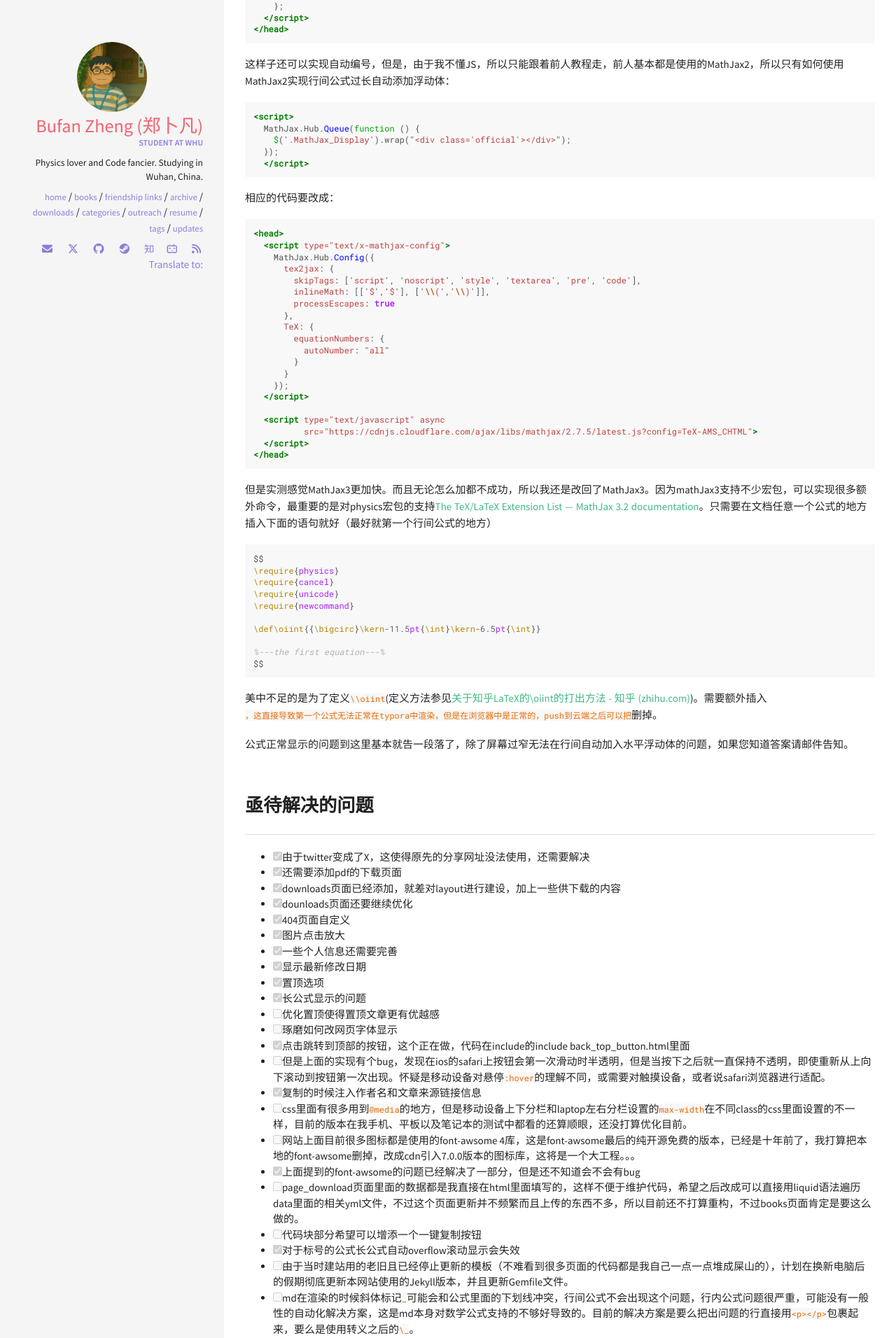
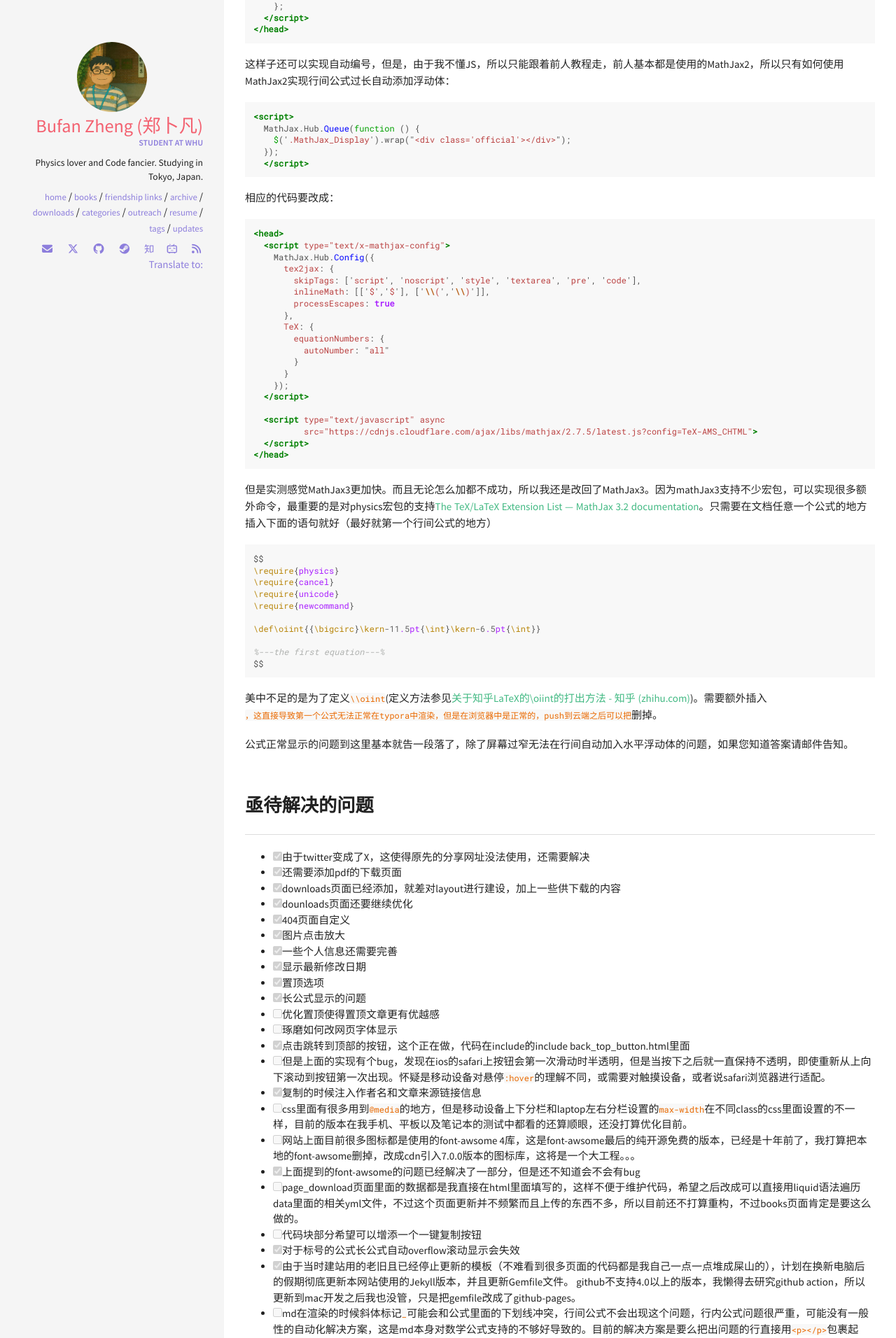
Before and after one commit to WHUZBF/whuzbf.github.io, a Jekyll site: the page built from _posts/2024-5-2-My-First-Blog.md, in a window 1280 px wide. Shown: the part 2235-4147 px from the top of the page at 70% size. Built offline with Jekyll 4.4.1, drawn with Linux system fonts in a browser that asks for light colours; nearby versions of some CDN libraries; comment, search, counter and statistics services are not loaded; some of the changed text lies outside the part shown.

Commit message:
mac上的第一次提交

```diff
--- a/_config.yml
+++ b/_config.yml
@@ -46,7 +46,7 @@
   name: Bufan Zheng (郑卜凡)
   avatar: bufan.jpg
   job: "Student at WHU"
-  bio: "Physics lover and Code fancier. Studying in Wuhan, China."
+  bio: "Physics lover and Code fancier. Studying in Tokyo, Japan."
   email: whuzbf@qq.com
   disqus-shortname: whuzbf-github-io
   twitter:  bufan11886748
--- a/_data/index/updates.yml
+++ b/_data/index/updates.yml
@@ -1,4 +1,7 @@
 # updates data
+- date: 2025-11
+  description:
+    - desc: Switched website development from Windows to Mac.
 - date: 2025-10
   description:
     - desc: I enrolled in University of Tokyo!
--- a/_posts/2024-5-2-My-First-Blog.md
+++ b/_posts/2024-5-2-My-First-Blog.md
@@ -188,13 +188,15 @@
 - [ ] page_download页面里面的数据都是我直接在html里面填写的，这样不便于维护代码，希望之后改成可以直接用liquid语法遍历data里面的相关yml文件，不过这个页面更新并不频繁而且上传的东西不多，所以目前还不打算重构，不过books页面肯定是要这么做的。
 - [ ] 代码块部分希望可以增添一个一键复制按钮
 - [x] 对于标号的公式长公式自动overflow滚动显示会失效
-- [ ] 由于当时建站用的老旧且已经停止更新的模板（不难看到很多页面的代码都是我自己一点一点堆成屎山的），计划在换新电脑后的假期彻底更新本网站使用的Jekyll版本，并且更新Gemfile文件。
+- [x] 由于当时建站用的老旧且已经停止更新的模板（不难看到很多页面的代码都是我自己一点一点堆成屎山的），计划在换新电脑后的假期彻底更新本网站使用的Jekyll版本，并且更新Gemfile文件。
+  github不支持4.0以上的版本，我懒得去研究github action，所以更新到mac开发之后我也没管，只是把gemfile改成了github-pages。
 - [ ] md在渲染的时候斜体标记`_`可能会和公式里面的下划线冲突，行间公式不会出现这个问题，行内公式问题很严重，可能没有一般性的自动化解决方案，这是md本身对数学公式支持的不够好导致的。目前的解决方案是要么把出问题的行直接用`<p></p>`包裹起来，要么是使用转义之后的`\_`。
 - [ ] 你应该会发现即使本网站一些文章很长，但是最终显示的阅读时间似乎很短，这是因为jekyll在计算词数的时候是以英文为逻辑的，这个bug需要后面我单独写个计数脚本来解决。
 - [x] 修改个人介绍
 - [ ] 修改个人介绍的字体，感觉之前的字体过于追求独特了
-- [ ] 照着官方的说明修改gem文档，使用git-page的gem，而不是gem jekyll，这部分跟着文档来
-- [ ] 之前的feed.xml文件是手动用liquid语法生成的，建议改成feed插件自动生成。留四个插件，其它的插件都可以从gemfile以及config里面删掉。
+- [x] 照着官方的说明修改gem文档，使用git-page的gem，而不是gem jekyll，这部分跟着文档来
+- [x] 之前的feed.xml文件是手动用liquid语法生成的，建议改成feed插件自动生成。留四个插件，其它的插件都可以从gemfile以及config里面删掉。
+  实测更改之后会导致search不能用，所以还是不改了
 - [ ] 网站翻译的js的cdn改了，不过我还在用之前的，目前还没什么问题
 - [x] 网站运行一年之后发现一个惊天大bug！行内公式由于liquid和md语法冲突，是没办法自动转义大括号`\{\}`的！网上搜了一下解决方案就是避免使用大括号。。。。唯一可行的办法是使用`\\{\\}`。直接两层转义。然而我发现我网站上的blog针对大括号转义问题是普遍现象！真的裂开了，所以为了网站运行的稳定性我决定对于旧的网站内容同一不进行修改，先将就着，后面的blog再加注意。
 
```
